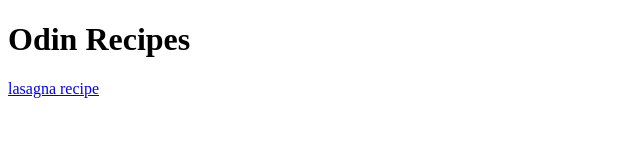
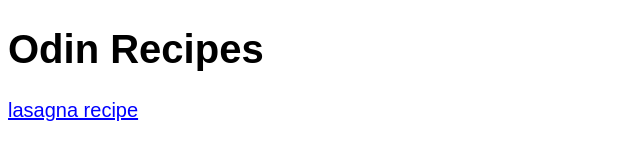
Before and after one commit to Ace-G101/Oding-RecipesProject, a plain HTML site: page index.html in a window 1280 px wide. Shown: the whole page, without its empty margins (0-640 px from the left). Drawn offline with Linux system fonts and the light colour scheme.

Commit message:
Adding some css styles i header using internal css!

```diff
--- a/index.html
+++ b/index.html
@@ -1,6 +1,15 @@
 <!DOCTYPE html>
 <html lang="en">
 <head>
+    <style>
+        body {
+            font-family: Arial, Helvetica, sans-serif;
+            font-size: 20px;
+        }
+        a {
+            color:blue
+        }
+    </style>
     <meta charset="UTF-8">
     <meta name="viewport" content="width=device-width, initial-scale=1.0">
     <title>odin-recipes</title>
```
